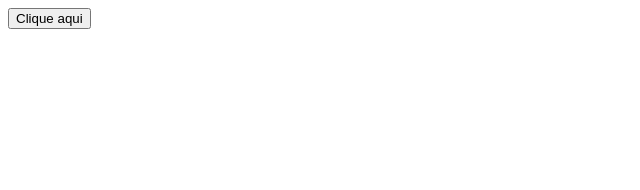
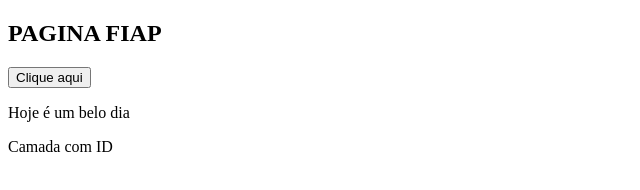
Before and after one commit to MatGrann/Cap-8-fase7-year1, a website: page projeto/index.html in a window 1280 px wide. Both pictures are taken after a click on the button "Clique aqui". Shown: the whole page, without its empty margins (0-640 px from the left). Drawn offline with nearby package versions, Linux system fonts and the light colour scheme.

Commit message:
Doc ready

```diff
--- a/projeto/index.html
+++ b/projeto/index.html
@@ -6,20 +6,21 @@
     <title>Document</title>
     <script src="/projeto/node_modules/jquery/dist/jquery.js"></script>
     <script>
-        $(document).ready(function(){
+        $(function(){
             $("button").click(function(){
-                $("h2").hide();
-                alert("Button clicked");
-            })
-
-
+                $(".tels").hide();
+            });
         })
-
 
     </script>
 </head>
 <body>
     <h2>PAGINA FIAP</h2>
     <button>Clique aqui</button>
+    <p>Hoje é um belo dia</p>
+
+    <div id="tals">Camada com ID</div>
+
+    <div class="tels">Camada com class</div>
 </body>
 </html>
```
